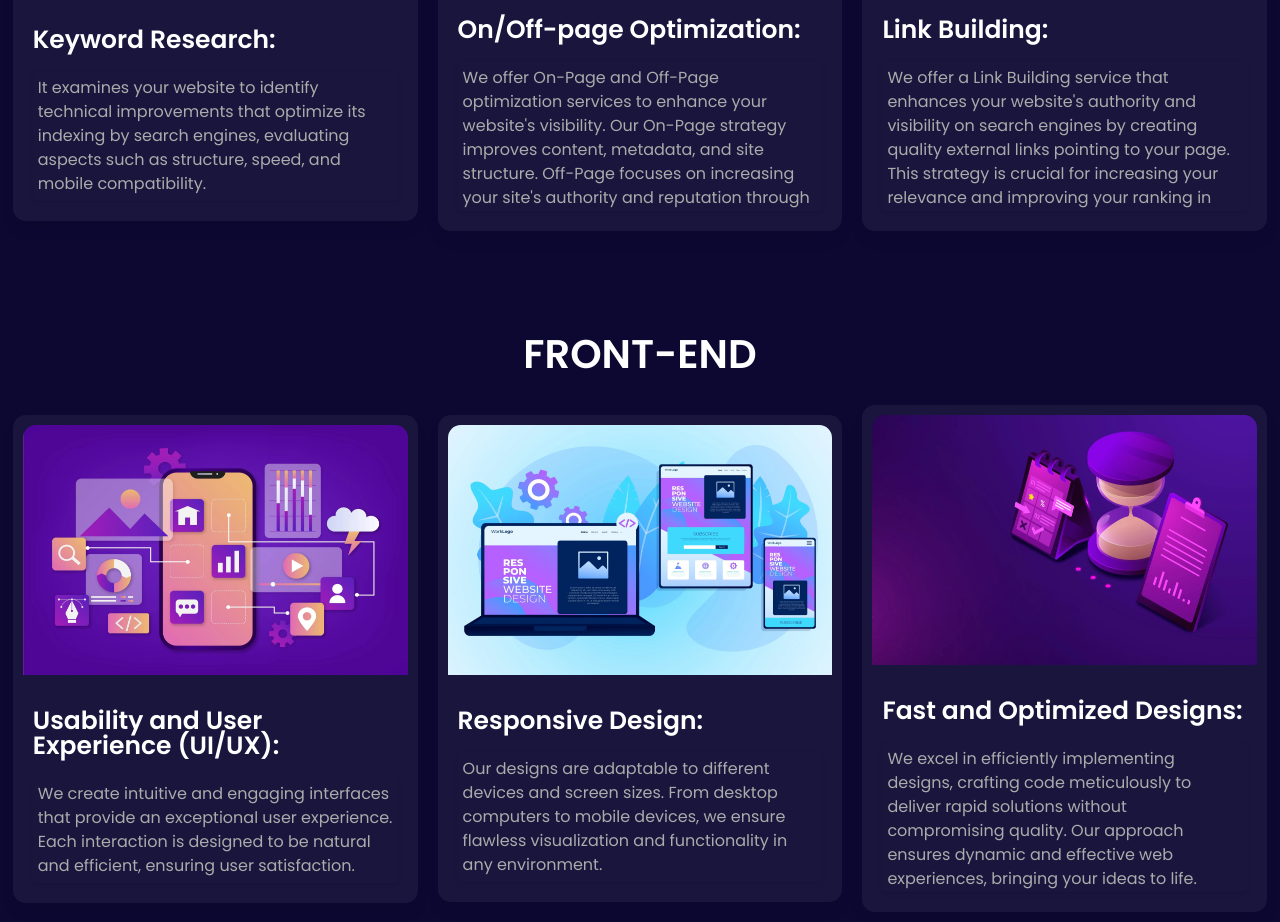
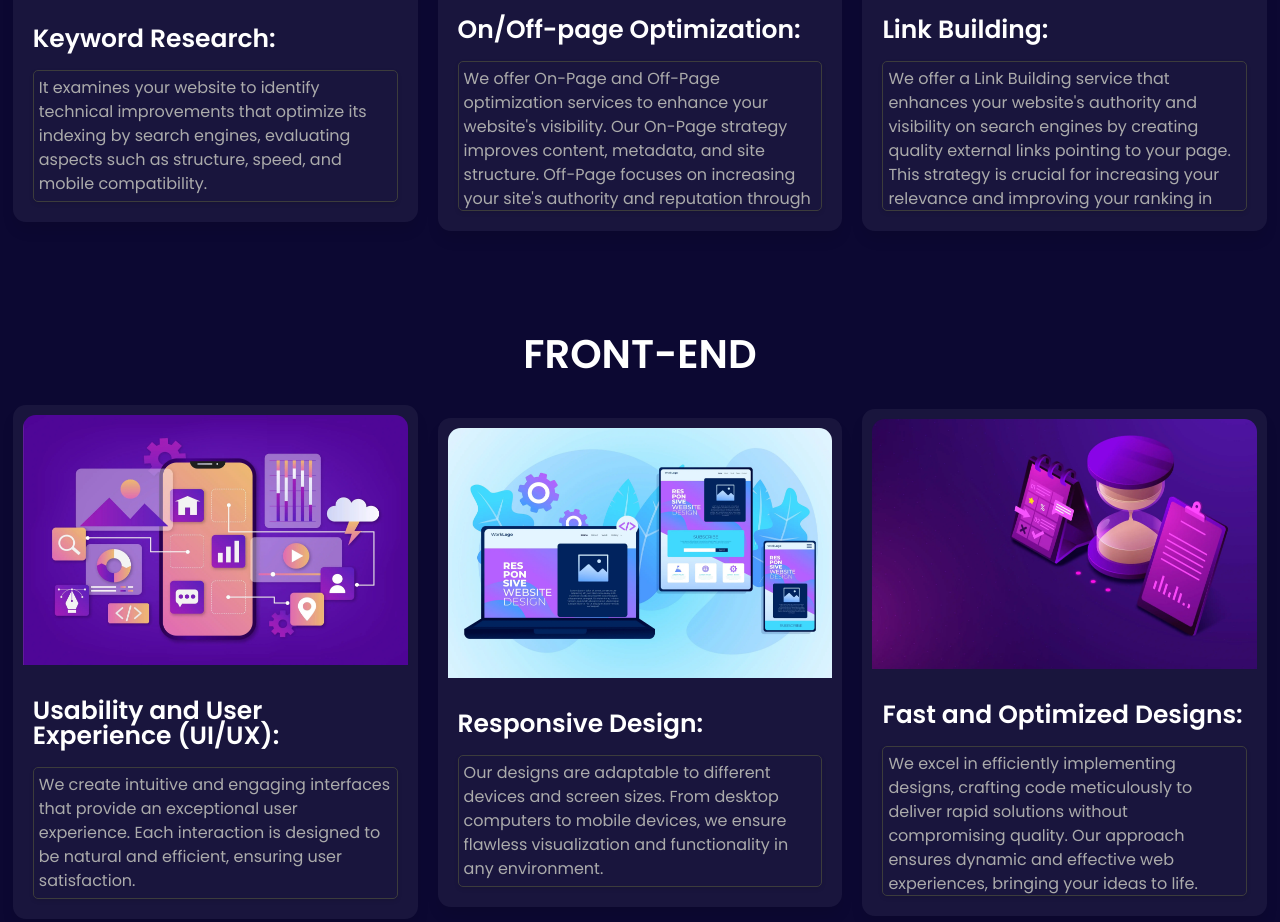
Before and after one commit to Lumaraseo/lumaraseo, a website: page services.html in a window 1280 px wide. Shown: the part 847-1769 px from the top of the page. Drawn offline with nearby package versions, Linux system fonts and the light colour scheme.

Commit message:
border for area text cards

```diff
--- a/css/services.css
+++ b/css/services.css
@@ -53,6 +53,7 @@ main {
 }
 
 .textH2Info {
+
     font-size: 16px;
     line-height: 1.5;
     color: #ababab;
@@ -60,6 +61,7 @@ main {
     padding: 5px;
     max-height: 150px;
     border-radius: 5px;
+    border: 0.1px solid #3c3c3c;
     box-shadow: 0 2px 4px rgba(0, 0, 0, 0.1);
 }
 
```
